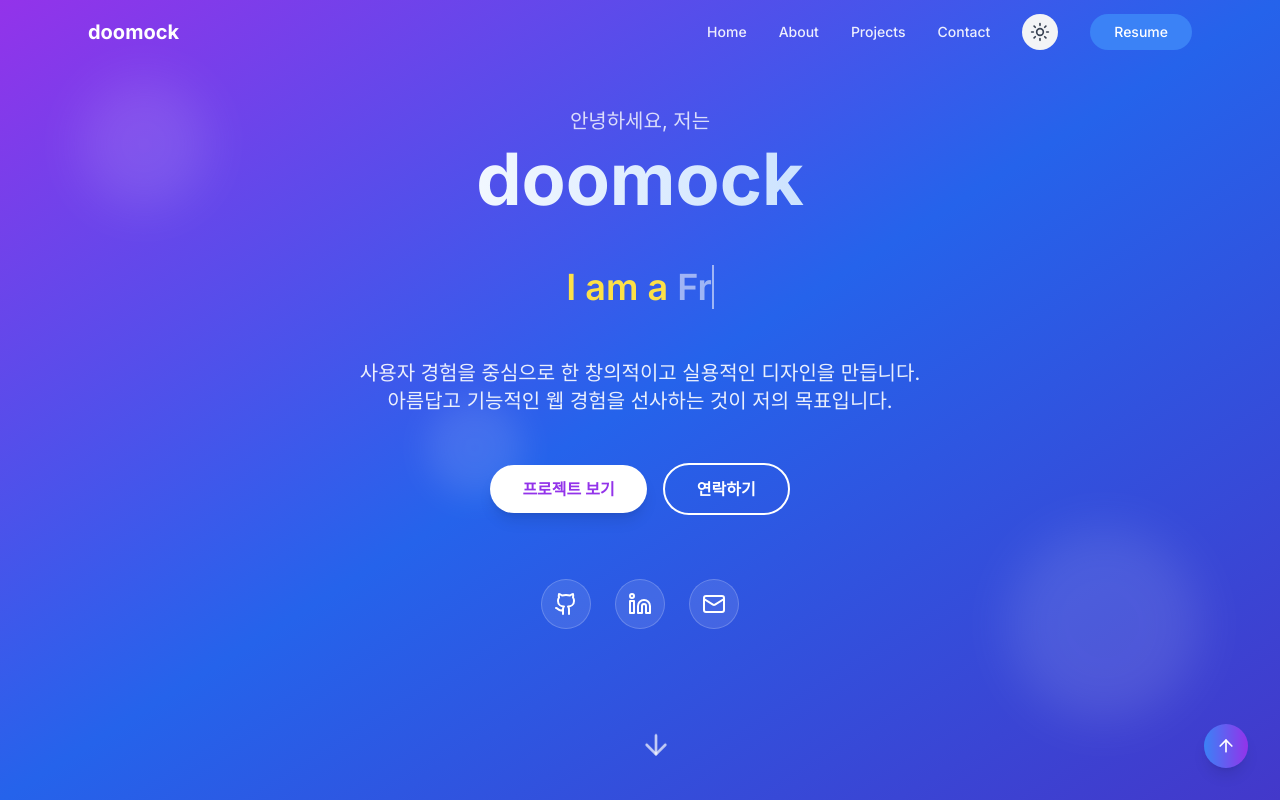
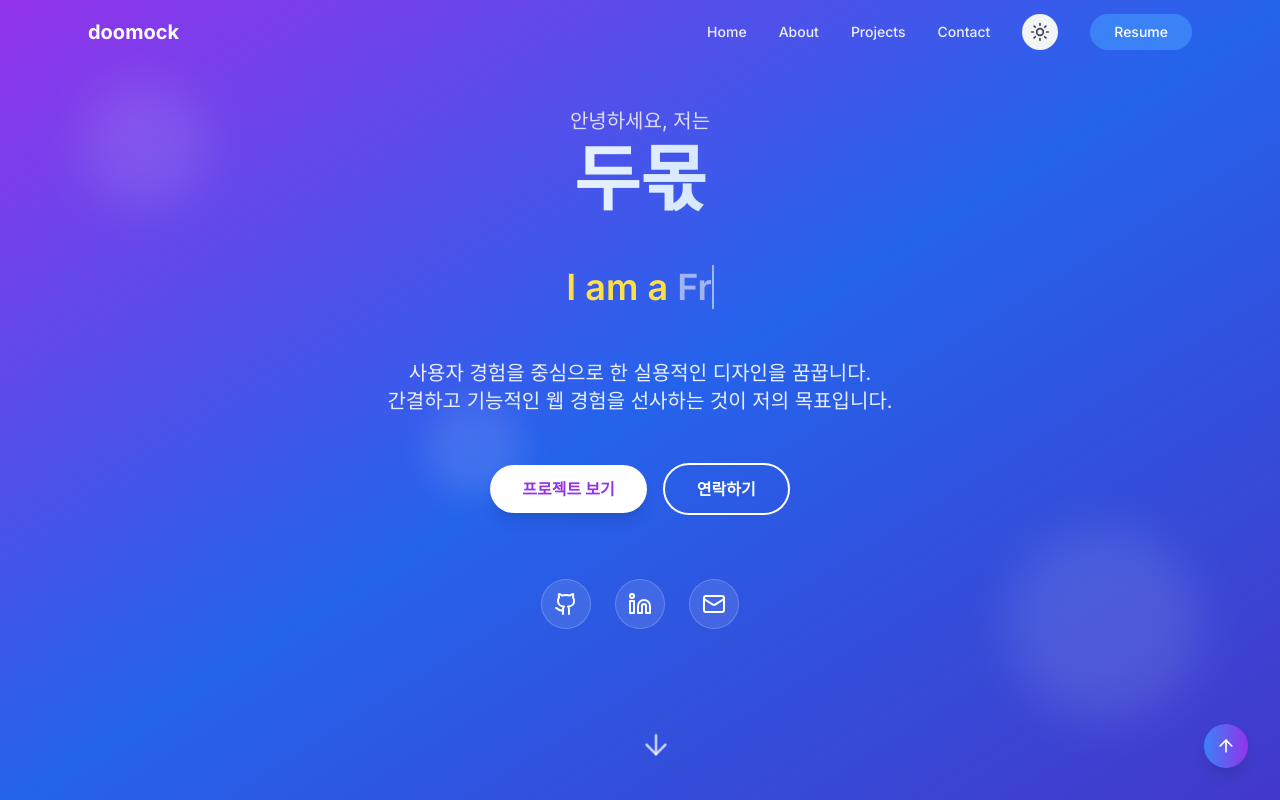
Before and after one commit to JYJE0N/doomock-portfolio, a Next.js app: page / in a window 1280 px wide. Shown: the top 800 px of the page. Built offline with nearby package versions, Linux system fonts and the light colour scheme.

Commit message:
오탈자 수정

```diff
--- a/src/components/sections/Contact.tsx
+++ b/src/components/sections/Contact.tsx
@@ -77,7 +77,7 @@ export default function Contact() {
       icon: <MapPin className="w-6 h-6" />,
       title: "위치",
       value: "수원, 경기도",
-      description: "만남 상담 가능",
+      description: "대면 미팅 가능",
       action: "https://maps.google.com/?q=수원시",
       color: "bg-red-500",
     },
@@ -141,8 +141,7 @@ export default function Contact() {
             Let Us Work <span className="text-blue-400">Together</span>
           </h2>
           <p className="text-xl text-gray-300 max-w-2xl mx-auto">
-            새로운 프로젝트나 협업 기회에 대해 이야기하고 싶어요. 언제든 편하게
-            연락주세요!
+            새로운 프로젝트 또는 협업에 대해 이야기하고 싶다면?
           </p>
         </div>
 
@@ -218,8 +217,8 @@ export default function Contact() {
                 </h3>
               </div>
               <p className="text-gray-300 leading-relaxed">
-                작은 아이디어부터 큰 프로젝트까지, 모든 협업을 환영합니다.
-                창의적인 솔루션과 완성도 높은 결과물로 보답하겠습니다.
+                꿈이 있는 모든 협업을 환영합니다. 창의적인 솔루션과 완성도 높은
+                결과물로 보답하겠습니다.
               </p>
             </div>
           </div>
@@ -338,8 +337,7 @@ export default function Contact() {
               🚀 지금 바로 시작해보세요!
             </h3>
             <p className="text-gray-300 mb-6 max-w-2xl mx-auto">
-              아이디어가 있으시다면 주저하지 마세요. 함께 멋진 프로젝트를 만들어
-              나가요.
+              아이디어가 있다면 고민하지 마세요.
             </p>
             <div className="flex flex-col sm:flex-row gap-4 justify-center">
               <a
--- a/src/components/sections/Hero.tsx
+++ b/src/components/sections/Hero.tsx
@@ -134,7 +134,7 @@ export default function Hero() {
           <h1
             className={`text-5xl md:text-7xl font-bold mb-4 ${getGradientText()} transition-all duration-300`}
           >
-            doomock
+            두몫
           </h1>
         </div>
 
@@ -158,27 +158,29 @@ export default function Hero() {
             theme === "dark" ? "text-gray-300" : "text-white/90"
           } mb-12 max-w-2xl mx-auto leading-relaxed transition-colors duration-300`}
         >
-          사용자 경험을 중심으로 한 창의적이고 실용적인 디자인을 만듭니다.
+          사용자 경험을 중심으로 한 실용적인 디자인을 꿈꿉니다.
           <br className="hidden md:block" />
-          아름답고 기능적인 웹 경험을 선사하는 것이 저의 목표입니다.
+          간결하고 기능적인 웹 경험을 선사하는 것이 저의 목표입니다.
         </p>
 
         {/* 버튼들 */}
         <div className="flex flex-col sm:flex-row items-center justify-center gap-4 mb-16">
-          <button
+          <a
+            href="#projects"
             className={`${getButtonStyles(
               true
-            )} px-8 py-3 rounded-full font-semibold transition-all duration-300 hover:scale-105 shadow-lg`}
+            )} px-8 py-3 rounded-full font-semibold transition-all duration-300 hover:scale-105 shadow-lg inline-flex items-center justify-center`}
           >
             프로젝트 보기
-          </button>
-          <button
+          </a>
+          <a
+            href="#contact"
             className={`${getButtonStyles(
               false
-            )} px-8 py-3 rounded-full font-semibold transition-all duration-300 hover:scale-105`}
+            )} px-8 py-3 rounded-full font-semibold transition-all duration-300 hover:scale-105 inline-flex items-center justify-center`}
           >
             연락하기
-          </button>
+          </a>
         </div>
 
         {/* 소셜 링크 */}
```
